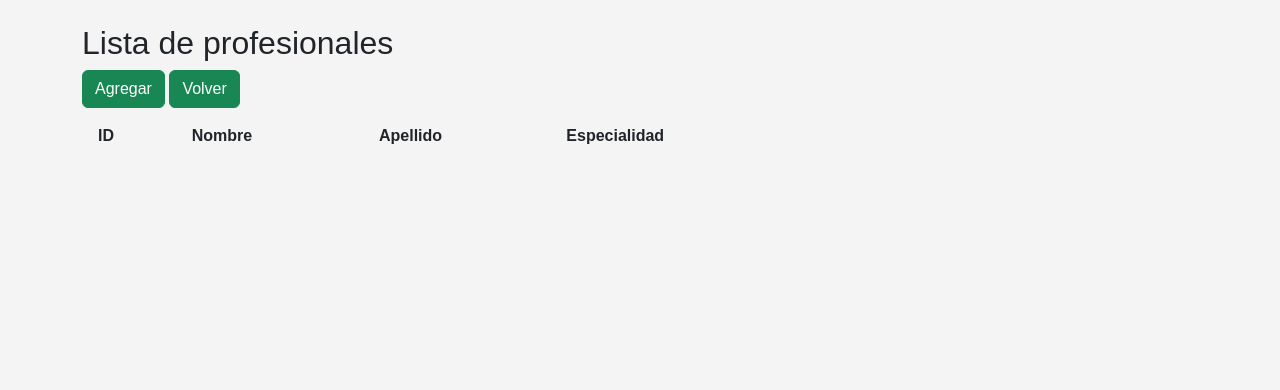
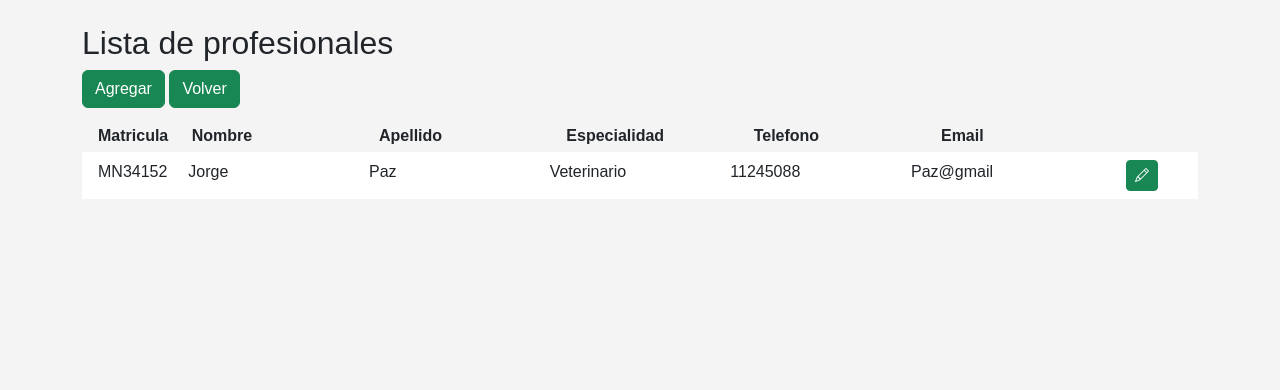
Before and after one commit to Walteriba/PPS, a Flask app: page /admin in a window 1280 px wide. Shown: the part 56-446 px from the top of the page. Run offline with Flask 3, Linux system fonts and the light colour scheme.

Commit message:
Se agregan atributos

```diff
--- a/controllers/home_controller.py
+++ b/controllers/home_controller.py
@@ -172,6 +172,4 @@ def editar_tutor(id):
 # GET -> mostrar la vista admin.html con lista de profesionales
 @home_bp.route("/admin", methods=["GET"])
 def admin():
-    # TODO: Se usa de ejemplo los tutores, cambiar por profesionales cuando este listo
-    tutores = Tutor.query.all()
-    return render_template("admin.html", tutores=tutores)
+    return render_template("admin.html")
--- a/templates/admin.html
+++ b/templates/admin.html
@@ -28,21 +28,24 @@
     <div class= "mt-3">
         <!-- Encabezado de columnas -->
     <div class="row ms-1 fw-bold mb-1">
-     <div class="col-1">ID</div>
+     <div class="col-1">Matricula</div>
      <div class="col-2">Nombre</div>
      <div class="col-2">Apellido</div>
      <div class="col-2">Especialidad</div>
+     <div class="col-2">Telefono</div>
+     <div class="col-2">Email</div>
+
     </div>
   <ul class="list-group list-group-flush">
-    <!-- Todo: Se usa tutores de ejemplo, cambiar y Traer los profesionales y datos requeridos -->
-    {% for tutor in tutores %}
       <li class="list-group-item d-flex justify-content-between align-items-center">
         <div class="row w-100">
-          <div class="col-1">{{ tutor.id }}</div>
-          <div class="col-2">{{ tutor.nombre }}</div>
-          <div class="col-2">{{ tutor.apellido }}</div>
+          <div class="col-1">MN34152</div>
+          <div class="col-2">Jorge</div>
+          <div class="col-2">Paz</div>
           <div class="col-2">Veterinario</div>
-          <div class="col-5 text-end">
+          <div class="col-2">11245088</div>
+          <div class="col-2">Paz@gmail</div>
+          <div class="col-1 text-end">
         <!-- TODO: Hacer que al presionar este botón se abra un formulario para editar el profesional-->
         <a href="" class="btn btn-success btn-sm">
             <i class="bi bi-pencil"></i>
@@ -50,7 +53,6 @@
         </div>
     </div>
     </li>
-    {% endfor %}
   </ul>
   </div>
 </div>
```
